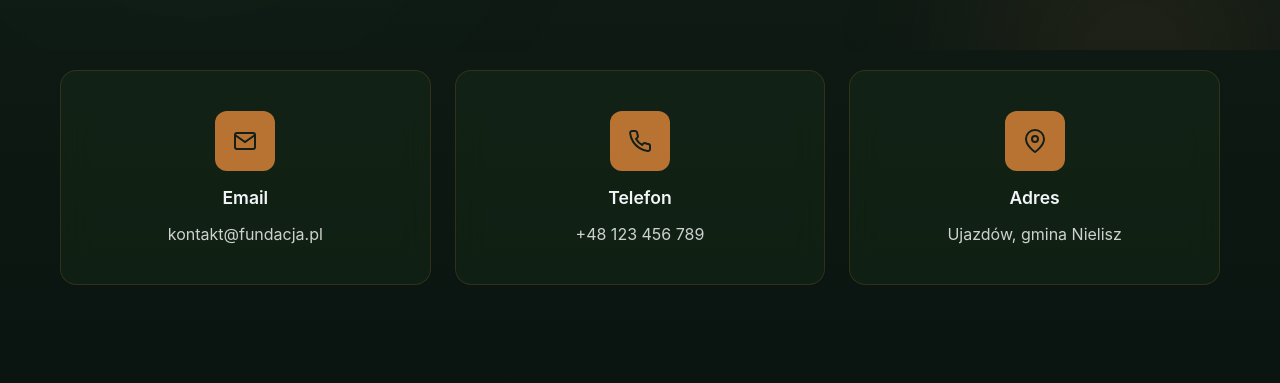
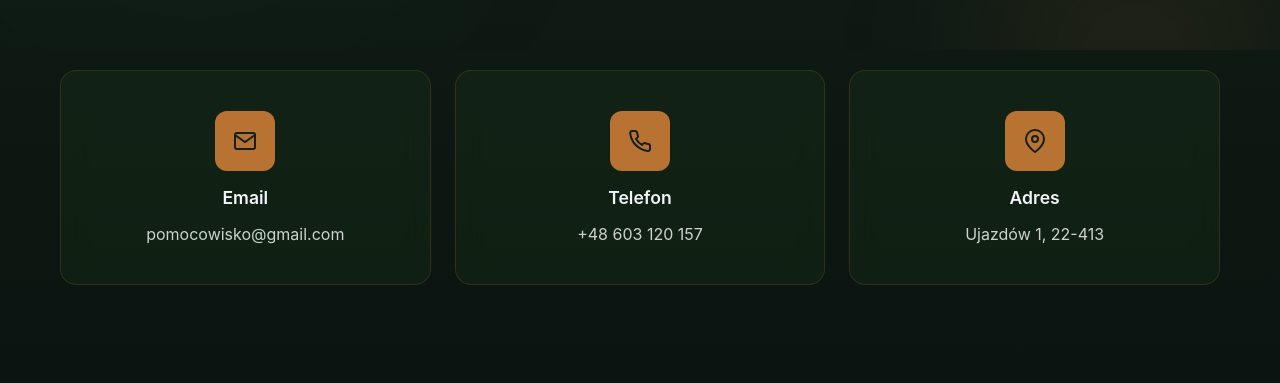
Before and after one commit to chudini-creator/pomocowisko, a React (Create React App) app: page /kontakt in a window 1280 px wide. Shown: the part 417-800 px from the top of the page. Built offline with nearby package versions, Linux system fonts and the light colour scheme.

Commit message:
Poprawki

```diff
--- a/src/pages/Contact/Contact.css
+++ b/src/pages/Contact/Contact.css
@@ -90,6 +90,13 @@
     width: auto;
     margin: 20px auto 0 auto;
     padding: 0 20px 100px;
+    opacity: 0;
+    transform: translateY(40px);
+    transition: opacity 0.8s cubic-bezier(0.16, 1, 0.3, 1), transform 0.8s cubic-bezier(0.16, 1, 0.3, 1);
+}
+.contact-container-visible {
+    opacity: 1;
+    transform: translateY(0);
 }
 
 .contact-info {
--- a/src/pages/Contact/Contact.jsx
+++ b/src/pages/Contact/Contact.jsx
@@ -23,7 +23,7 @@ function Contact() {
                 </div>
             </div>
 
-            <div className='contact-container content'>
+            <div className={`contact-container content${inView ? " contact-container-visible" : ""}`} ref={ref}>
                 <div className='contact-info'>
                     <div className='contact-card'>
                         <div className='contact-icon'>
@@ -33,7 +33,7 @@ function Contact() {
                             </svg>
                         </div>
                         <h3>Email</h3>
-                        <a href="mailto:kontakt@fundacja.pl">kontakt@fundacja.pl</a>
+                        <a href="mailto:pomocowisko@gmail.com">pomocowisko@gmail.com</a>
                     </div>
 
                     <div className='contact-card'>
@@ -43,7 +43,7 @@ function Contact() {
                             </svg>
                         </div>
                         <h3>Telefon</h3>
-                        <a href="tel:+48123456789">+48 123 456 789</a>
+                        <a href="tel:+48603120157">+48 603 120 157</a>
                     </div>
 
                     <div className='contact-card'>
@@ -54,7 +54,7 @@ function Contact() {
                             </svg>
                         </div>
                         <h3>Adres</h3>
-                        <p>Ujazdów, gmina Nielisz</p>
+                        <p>Ujazdów 1, 22-413</p>
                     </div>
                 </div>
             </div>
--- a/src/pages/Landing/Landing.css
+++ b/src/pages/Landing/Landing.css
@@ -142,6 +142,8 @@
   box-shadow:
     0 10px 30px rgba(27, 59, 29, 0.3),
     inset 0 1px 0 rgba(255, 255, 255, 0.1);
+  text-decoration: none;
+  justify-content: center;
 }
 
 .btn--primary:hover {
@@ -448,10 +450,6 @@
   color: var(--text-muted);
 }
 
-/* ===========================
-   RESPONSIVE
-   =========================== */
-
 @media (max-width: 968px) {
   .mission__container {
     grid-template-columns: 1fr;
--- a/src/pages/Landing/Landing.jsx
+++ b/src/pages/Landing/Landing.jsx
@@ -1,5 +1,6 @@
 import React, {useRef } from 'react';
 import { useInView } from 'react-intersection-observer';
+import { NavLink } from 'react-router-dom';
 import { Heart, Users, Target, Globe} from 'lucide-react';
 import './Landing.css';
 
@@ -59,9 +60,9 @@ function Landing() {
           </p>
 
           <div className="hero__actions">
-            <button className="btn btn--primary">
+            <NavLink to="/o-fundacji" className="btn btn--primary">
               Poznaj nas bliżej
-            </button>
+            </NavLink>
           </div>
         </div>
       </section>
```
